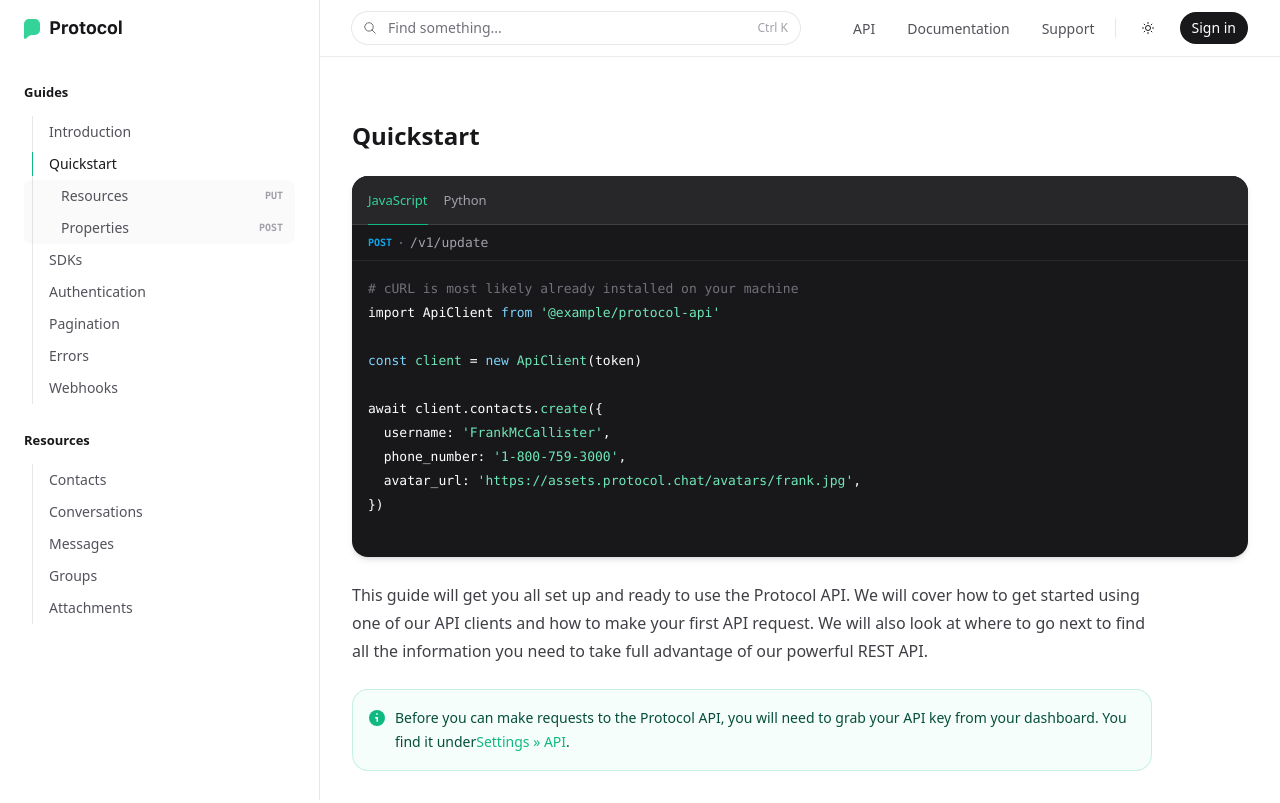
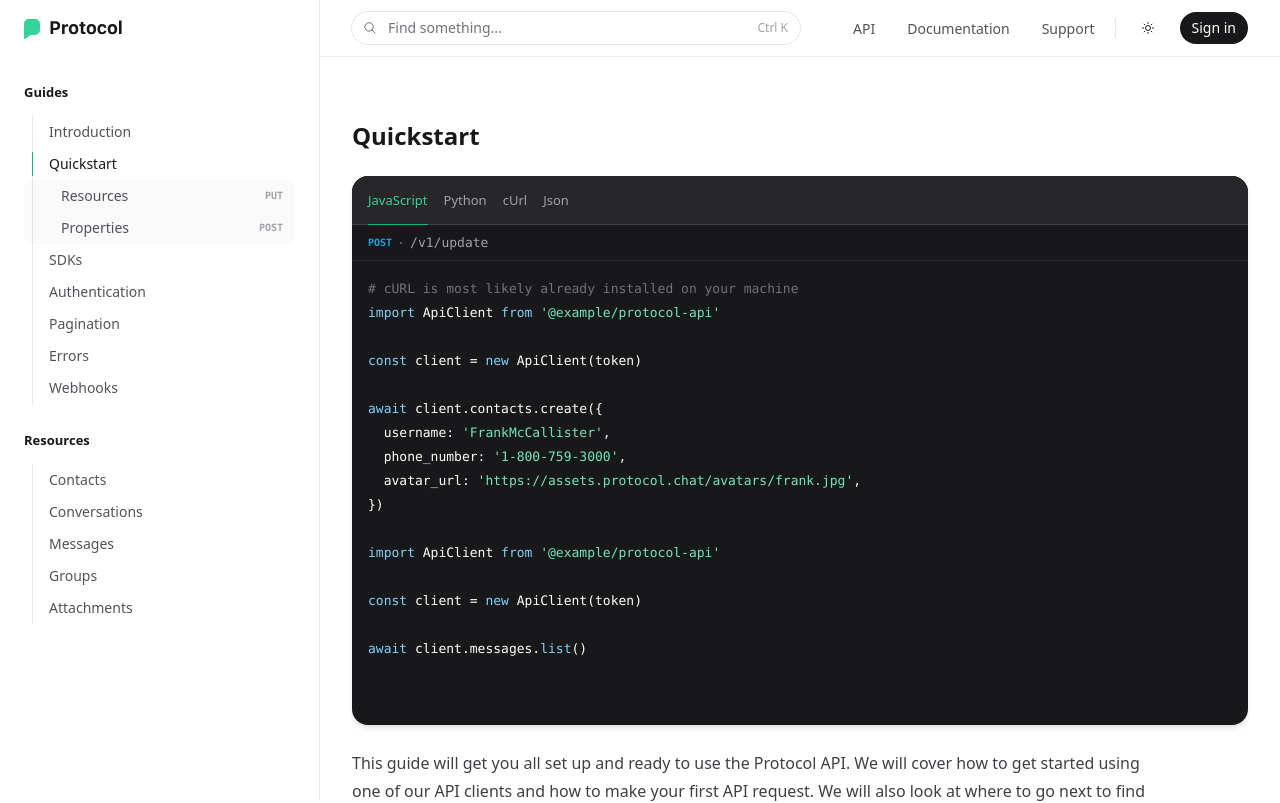
Before and after one commit to awesomecoderdev/starter, a Next.js app: page /quickstart in a window 1280 px wide. Shown: the top 803 px of the page. Built offline with nearby package versions, Linux system fonts and the light colour scheme.

Commit message:
Updated Codeview

```diff
--- a/src/app/globals.css
+++ b/src/app/globals.css
@@ -39,36 +39,49 @@ body {
 	margin-right: theme("spacing.1");
 } */
 
-code:not(.nohighlight) code:not(.nohighlight) .hljs {
-	color: var(--editor-color-function);
-	/* background: #303030; */
+code:not(.nohighlight),
+code:not(.nohighlight) .hljs {
+	color: var(--editor-color-text);
+}
+code:not(.nohighlight) .hljs-strong {
+	font-weight: theme("fontWeight.semibold");
+}
+code:not(.nohighlight) .hljs-emphasis {
+	font-style: italic;
 }
 
-code:not(.nohighlight) .hljs-keyword,
-code:not(.nohighlight) .hljs-selector-tag,
+code:not(.nohighlight) .hljs-tag,
+code:not(.nohighlight) .hljs-selector,
 code:not(.nohighlight) .hljs-literal,
 code:not(.nohighlight) .hljs-section,
 code:not(.nohighlight) .hljs-link {
-	color: var(--editor-color-keyword);
+	color: theme("colors.red.500");
 }
 
 code:not(.nohighlight) .hljs-subst {
 	/* default */
 }
 
-code:not(.nohighlight) .hljs-string,
-code:not(.nohighlight) .hljs-title,
-code:not(.nohighlight) .hljs-name,
-code:not(.nohighlight) .hljs-type,
-code:not(.nohighlight) .hljs-attribute,
+code:not(.nohighlight) .hljs-string {
+	color: var(--editor-color-string);
+}
+
+code:not(.nohighlight) .hljs-title.class_ {
+	color: var(--editor-color-function);
+}
+code:not(.nohighlight) .hljs-title {
+	color: var(--editor-color-string);
+}
+
 code:not(.nohighlight) .hljs-symbol,
 code:not(.nohighlight) .hljs-bullet,
 code:not(.nohighlight) .hljs-built_in,
 code:not(.nohighlight) .hljs-addition,
-code:not(.nohighlight) .hljs-variable,
-code:not(.nohighlight) .hljs-template-tag,
+code:not(.nohighlight) .hljs-template-tag {
+	color: var(--editor-color-string-expression);
+}
 code:not(.nohighlight) .hljs-template-variable {
-	color: var(--editor-color-constant);
+	color: var(--editor-color-keyword);
 }
 
 code:not(.nohighlight) .hljs-comment,
@@ -78,21 +91,17 @@ code:not(.nohighlight) .hljs-meta {
 	color: var(--editor-color-comment);
 }
 
-code:not(.nohighlight) .hljs-keyword,
+code:not(.nohighlight) .hljs-attr,
+code:not(.nohighlight) .hljs-keyword {
+	color: var(--editor-color-keyword);
+}
+code:not(.nohighlight) .hljs-variable {
+	color: var(--editor-color-string-expression);
+}
 code:not(.nohighlight) .hljs-selector-tag,
 code:not(.nohighlight) .hljs-literal,
-code:not(.nohighlight) .hljs-title,
-code:not(.nohighlight) .hljs-section,
 code:not(.nohighlight) .hljs-doctag,
 code:not(.nohighlight) .hljs-type,
 code:not(.nohighlight) .hljs-name {
-	font-variant: var(--editor-color-string);
+	color: var(--editor-color-string);
 }
-
-code:not(.nohighlight) .hljs-strong {
-	font-weight: theme("fontWeight.semibold");
-}
-
-code:not(.nohighlight) .hljs-emphasis {
-	font-style: italic;
-}
--- a/src/app/quickstart/page.tsx
+++ b/src/app/quickstart/page.tsx
@@ -6,6 +6,7 @@ import { Note, Properties, Property } from "@/components/Note";
 import { Prose } from "@/components/Prose";
 import { Code, CodeGroup, Pre } from "@/components/Code";
 import { Tag } from "@/components/Tag";
+import { BADHINTS } from "dns";
 
 export const metadata: Metadata = {
 	// title: `Quickstart - ${process.env.APP_NAME}`,
@@ -36,14 +37,101 @@ await client.contacts.create({
   phone_number: '1-800-759-3000',
   avatar_url: 'https://assets.protocol.chat/avatars/frank.jpg',
 })
+
+import ApiClient from '@example/protocol-api'
+
+const client = new ApiClient(token)
+
+await client.messages.list()
+
 	`;
-	const python = `
-	from protocol_api import ApiClient
+	const python = `<section class="introduce" id="skills">
+	<div class="skill__container" data-sr-id="4" style="visibility: visible; opacity: 0; transform: matrix3d(1, 0, 0, 0, 0, 1, 0, 0, 0, 0, 1, 0, 0, -30, 0, 1);">
+	<div class="skill__header">
+	   <h1 class="sikll__title">Skills</h1>
+	   <div class="skill__border"></div>
+	</div>
+	<div class="skill__grid">
+	   <div class="skill__names" data-sr-id="5" style="visibility: visible; opacity: 0; transform: matrix3d(1, 0, 0, 0, 0, 1, 0, 0, 0, 0, 1, 0, 0, -30, 0, 1);">
+		  <h1 class="sill__name_title">I have experience in </h1>
+		  <div class="my__skills">
+			 <ul class="my__skills_list">
+				<li class="my__skills_item">Html5, Css3, Scss</li>
+				<li class="my__skills_item">Bootstrap, Tailwindcss</li>
+				<li class="my__skills_item">Javascript, jQuery, AJAX</li>
+				<li class="my__skills_item">PHP,PHP[OOP], REST API, LARAVEL</li>
+				<li class="my__skills_item">MYSQL, JSON DB</li>
+				<li class="my__skills_item">PSD to Html5, PSD to WordPress/WooCommerce</li>
+				<li class="my__skills_item">WordPress ( Theme Development, Plugin Development) </li>
+			 </ul>
+		  </div>
+	   </div>
+	   <div class="skill__perc" data-sr-id="6" style="visibility: visible; opacity: 0; transform: matrix3d(1, 0, 0, 0, 0, 1, 0, 0, 0, 0, 1, 0, 0, -30, 0, 1);">
+		  <div class="sill__lists">
+			 <div class="skill__item">
+				<h6 class="skillbar__title"><i class="bx bxl-html5"></i></h6>
+				<div class="skillbar" data-percent="95%">
+				   <div class="skillbar-bar html5" style="width: 95%;">
+				   </div>
+				</div>
+				<h6 class="skillbar__percent"><span class="count">95</span>%</h6>
+			 </div>
+			 <div class="skill__item">
+				<h6 class="skillbar__title"><i class="bx bxl-nodejs"></i></h6>
+				<div class="skillbar" data-percent="70%">
+				   <div class="skillbar-bar js" style="width: 70%;">
+				   </div>
+				</div>
+				<h6 class="skillbar__percent"><span class="count">70</span>%</h6>
+			 </div>
+			 <div class="skill__item">
+				<h6 class="skillbar__title"><i class="bx bxl-php"></i></h6>
+				<div class="skillbar" data-percent="85%">
+				   <div class="skillbar-bar php" style="width: 85%;">
+				   </div>
+				</div>
+				<h6 class="skillbar__percent"><span class="count">85</span>%</h6>
+			 </div>
+			 <div class="skill__item">
+				<h6 class="skillbar__title"><i class="bx bxl-wordpress"></i></h6>
+				<div class="skillbar" data-percent="90%">
+				   <div class="skillbar-bar wordpress" style="width: 90%;">
+				   </div>
+				</div>
+				<h6 class="skillbar__percent "><span class="count">90</span>%</h6>
+			 </div>
+		  </div>
+	   </div>
+	</div>
+ </div>
+</section>
+	`;
+	const bash = `
+curl -G https://api.protocol.chat/v1/messages \
+-H "Authorization: Bearer {token}" \
+-d conversation_id=xgQQXg3hrtjh7AvZ \
+-d limit=10
+`;
 
-    	client = ApiClient(token)
-
-    client.contacts.list()
-	`;
+	const json = `
+{
+	"has_more": false,
+	"data": [
+	  {
+		"id": "WAz8eIbvDR60rouK",
+		// ...
+	  },
+	  {
+		"id": "hSIhXBhNe8X1d8Et"
+		// ...
+	  },
+	  {
+		"id": "fbwYwpi9C2ybt6Yb"
+		// ...
+	  }
+	]
+  }
+`;
 	return (
 		<>
 			<h1>Quickstart</h1>
@@ -54,6 +142,10 @@ await client.contacts.create({
 				</Code>
 				<Code language="python" code={python}>
 					{python}
+				</Code>
+				<Code code={bash}>{bash}</Code>
+				<Code code={json} language="json">
+					{json}
 				</Code>
 			</CodeGroup>
 
--- a/src/components/Code.tsx
+++ b/src/components/Code.tsx
@@ -22,16 +22,23 @@ const languageNames: LanguageMappings = {
 	python: "Python",
 	ruby: "Ruby",
 	go: "Go",
+	html: "Html",
+	css: "Css",
+	bash: "cUrl",
+	json: "Json",
+	text: "Plaintext",
 };
 
 function getPanelTitle({
 	title,
-	language,
+	language = "bash",
 }: {
 	title: string;
 	language: string;
 }) {
-	return title ?? languageNames[language] ?? "Code";
+	return (
+		title ?? languageNames[language] ?? `${language.toLocaleLowerCase()}`
+	);
 }
 
 function ClipboardIcon(props: any) {
```
